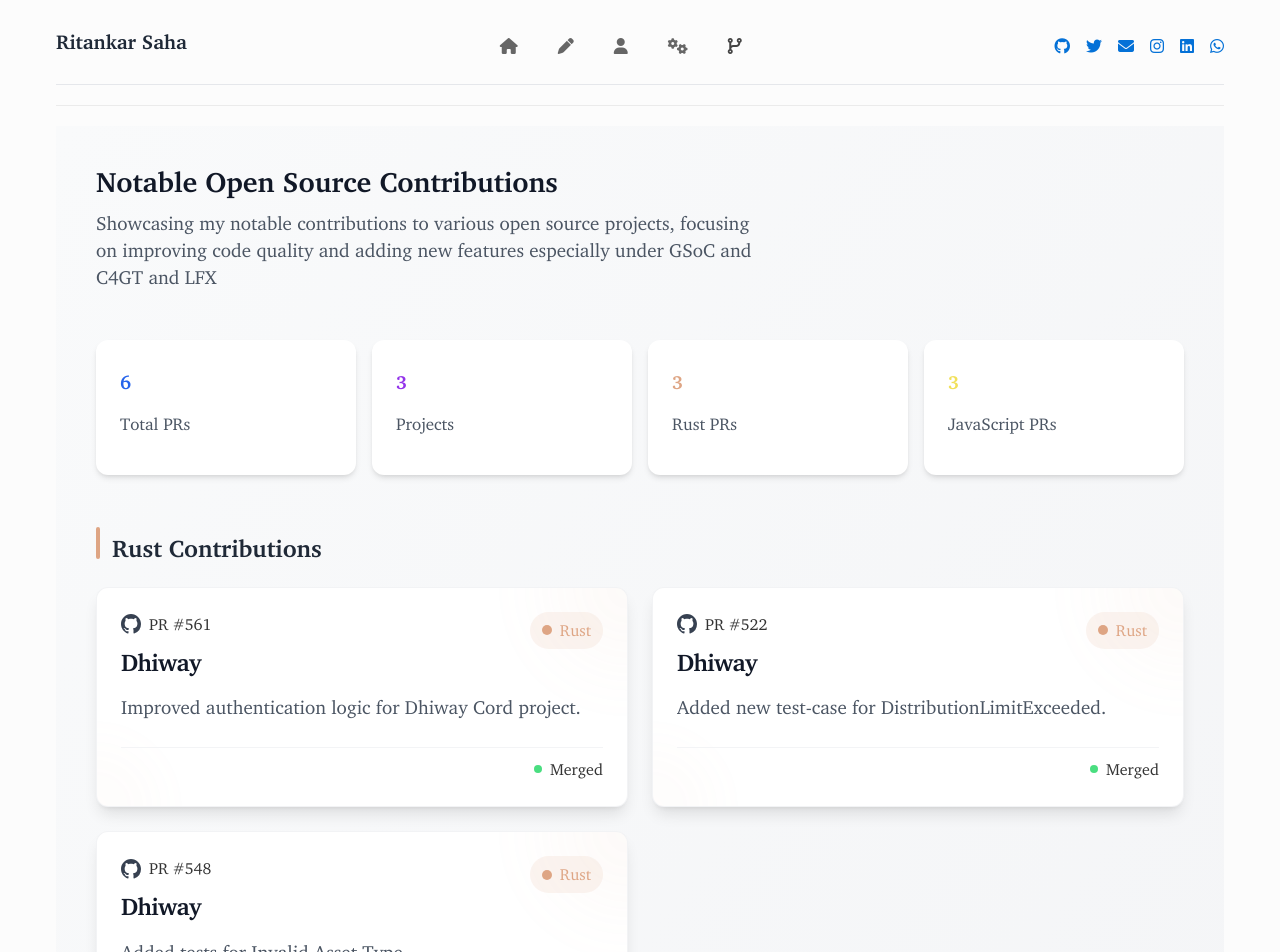
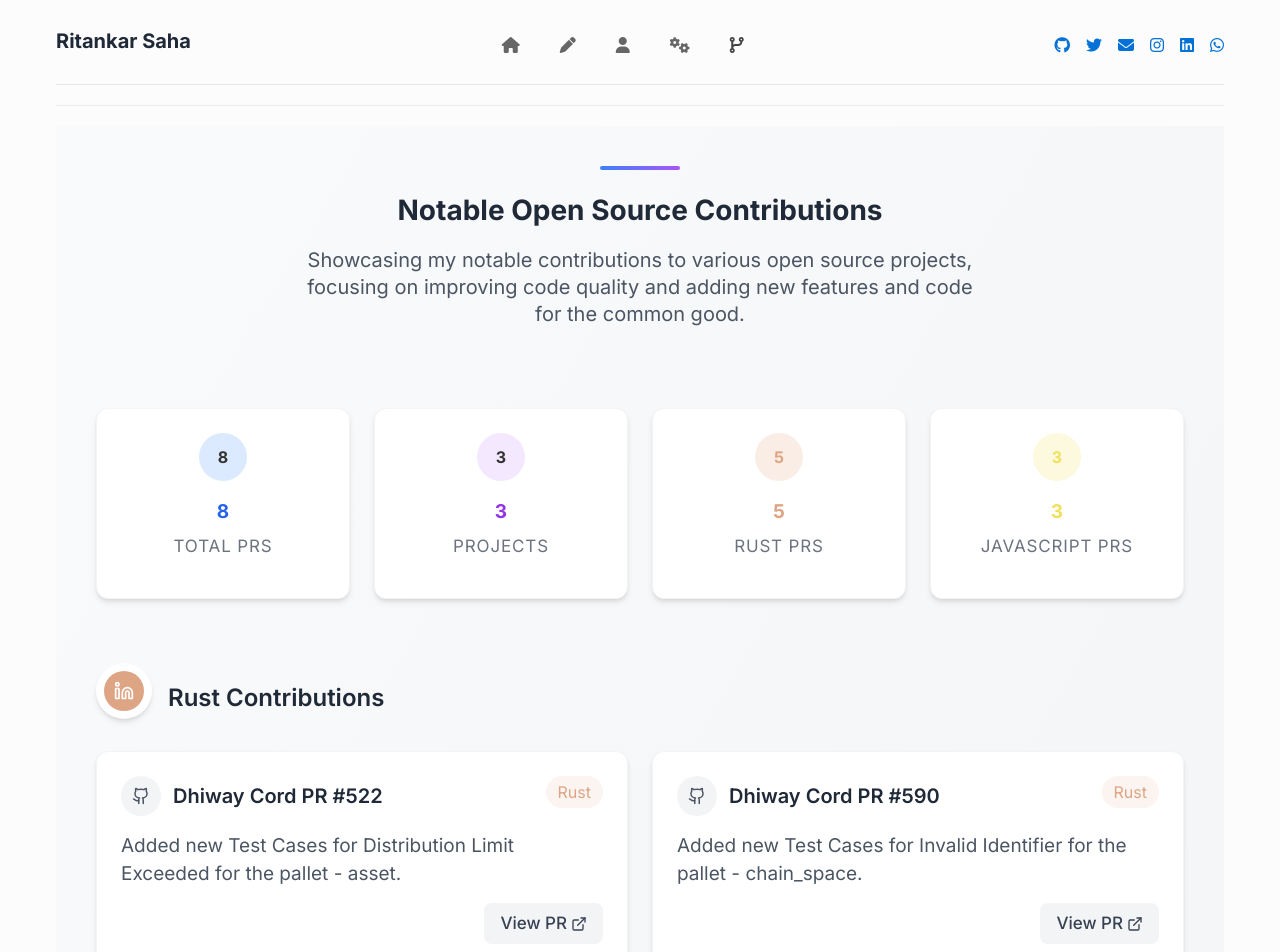
Before and after one commit to ritankarsaha/Perosnal-Blogging, a SvelteKit app: page /contributions in a window 1280 px wide. Shown: the top 952 px of the page. Built offline with nearby package versions, Linux system fonts and the light colour scheme.

Commit message:
feat: Contributions page design refactor

```diff
--- a/src/routes/contributions/+page.svelte
+++ b/src/routes/contributions/+page.svelte
@@ -1,26 +1,41 @@
 <script>
   import ContributionCard from '$lib/components/ContributionCard.svelte';
-    import { fade, fly } from 'svelte/transition';
+  import { fade, fly, scale } from 'svelte/transition';
+  import { spring } from 'svelte/motion';
   import { onMount } from 'svelte';
 
   const contributions = [
     {
-			title: "Dhiway Cord PR #561",
-			description: "Improved authentication logic for Dhiway Cord project.",
-			language: "Rust",
-			languageColor: "#DEA584",
-			prLink: "https://github.com/dhiway/cord/pull/561"
-		},
-		{
       title: "Dhiway Cord PR #522",
-			description: "Added new test-case for DistributionLimitExceeded.",
+      description: "Added new Test Cases for Distribution Limit Exceeded for the pallet - asset.",
       language: "Rust",
       languageColor: "#DEA584",
       prLink: "https://github.com/dhiway/cord/pull/522"
     },
     {
+      title: "Dhiway Cord PR #590",
+      description: "Added new Test Cases for Invalid Identifier for the pallet - chain_space.",
+      language: "Rust",
+      languageColor: "#DEA584",
+      prLink: "https://github.com/dhiway/cord/pull/590"
+    },
+    {
+      title: "Dhiway Cord PR #593",
+      description: "Added new Test Cases for Node_ID_Too_Long for the pallte - node_authorization.",
+      language: "Rust",
+      languageColor: "#DEA584",
+      prLink: "https://github.com/dhiway/cord/pull/593"
+    },
+    {
+      title: "Dhiway Cord PR #591",
+      description: "Added new Test Cases for Invalid Asset Value for the pallet - asset",
+      language: "Rust",
+      languageColor: "#DEA584",
+      prLink: "https://github.com/dhiway/cord/pull/591"
+    },
+    {
       title: "Dhiway Cord PR #548",
-			description: "Added tests for Invalid Asset Type.",
+      description: "Added new Test Cases for Invalid Asset Type for the pallet - asset",
       language: "Rust",
       languageColor: "#DEA584",
       prLink: "https://github.com/dhiway/cord/pull/548"
@@ -49,6 +64,7 @@
   ];
 
   let visible = false;
+  let hoveredCard = null;
 
   onMount(() => {
     visible = true;
@@ -58,63 +74,141 @@
     Rust: contributions.filter(pr => pr.language === "Rust"),
     JavaScript: contributions.filter(pr => pr.language === "JavaScript")
   };
+
+  function handleCardHover(index) {
+    hoveredCard = index;
+  }
+
+  function handleCardLeave() {
+    hoveredCard = null;
+  }
 </script>
 
 <svelte:head>
   <title>Notable Open Source Contributions - Ritankar Saha</title>
   <meta name="description" content="A list of my most notable open source contributions and pull requests." />
+  <link rel="preconnect" href="https://fonts.googleapis.com">
+  <link rel="preconnect" href="https://fonts.gstatic.com">
+  <link href="https://fonts.googleapis.com/css2?family=Inter:wght@300;400;500;600;700&display=swap" rel="stylesheet">
 </svelte:head>
 
 <div class="min-h-screen bg-gradient-to-br from-gray-50 to-gray-100 p-6 md:p-10">
   <div class="max-w-6xl mx-auto">
     {#if visible}
       <!-- Header Section -->
-        <div class="mb-12" in:fly="{{ y: 50, duration: 1000 }}">
-          <h1 class="text-3xl font-bold text-gray-900 mb-3">Notable Open Source Contributions</h1>
-          <p class="text-gray-600 max-w-2xl">
+      <div class="mb-16" in:fly="{{ y: 50, duration: 1000 }}">
+        <div class="flex flex-col items-center text-center mb-8">
+          <div class="w-20 h-1 bg-gradient-to-r from-blue-500 to-purple-500 rounded-full mb-6"></div>
+          <h1 class="text-4xl md:text-5xl font-bold mb-4 text-gray-800">
+            Notable Open Source Contributions
+          </h1>
+          <p class="text-gray-600 max-w-2xl text-lg">
             Showcasing my notable contributions to various open source projects,
-            focusing on improving code quality and adding new features especially under GSoC and C4GT and LFX
+            focusing on improving code quality and adding new features and code for the common good.
           </p>
+        </div>
       </div>
 
       <!-- Stats Section -->
-        <div class="grid grid-cols-2 md:grid-cols-4 gap-4 mb-12"
+      <div class="grid grid-cols-2 md:grid-cols-4 gap-6 mb-16"
            in:fly="{{ y: 50, duration: 1000, delay: 200 }}">
-          <div class="bg-white p-6 rounded-xl shadow-md">
-            <p class="text-3xl font-bold text-blue-600">{contributions.length}</p>
-            <p class="text-sm text-gray-600">Total PRs</p>
+        <div class="bg-white p-6 rounded-xl shadow-md hover:shadow-lg transition-all duration-300 transform hover:-translate-y-1 border border-gray-100">
+          <div class="flex flex-col items-center text-center">
+            <div class="w-12 h-12 rounded-full bg-blue-100 flex items-center justify-center mb-3">
+              <span class="text-blue-600 font-bold">{contributions.length}</span>
             </div>
-          <div class="bg-white p-6 rounded-xl shadow-md">
-            <p class="text-3xl font-bold text-purple-600">3</p>
-            <p class="text-sm text-gray-600">Projects</p>
+            <p class="text-2xl font-bold text-blue-600 mb-1">{contributions.length}</p>
+            <p class="text-sm text-gray-500 uppercase tracking-wider">Total PRs</p>
           </div>
-          <div class="bg-white p-6 rounded-xl shadow-md">
-            <p class="text-3xl font-bold" style="color: {groupedContributions.Rust[0].languageColor}">
+        </div>
+        <div class="bg-white p-6 rounded-xl shadow-md hover:shadow-lg transition-all duration-300 transform hover:-translate-y-1 border border-gray-100">
+          <div class="flex flex-col items-center text-center">
+            <div class="w-12 h-12 rounded-full bg-purple-100 flex items-center justify-center mb-3">
+              <span class="text-purple-600 font-bold">3</span>
+            </div>
+            <p class="text-2xl font-bold text-purple-600 mb-1">3</p>
+            <p class="text-sm text-gray-500 uppercase tracking-wider">Projects</p>
+          </div>
+        </div>
+        <div class="bg-white p-6 rounded-xl shadow-md hover:shadow-lg transition-all duration-300 transform hover:-translate-y-1 border border-gray-100">
+          <div class="flex flex-col items-center text-center">
+            <div class="w-12 h-12 rounded-full flex items-center justify-center mb-3" style="background-color: rgba(222, 165, 132, 0.2);">
+              <span style="color: #DEA584; font-weight: bold;">{groupedContributions.Rust.length}</span>
+            </div>
+            <p class="text-2xl font-bold mb-1" style="color: #DEA584;">
               {groupedContributions.Rust.length}
             </p>
-            <p class="text-sm text-gray-600">Rust PRs</p>
+            <p class="text-sm text-gray-500 uppercase tracking-wider">Rust PRs</p>
           </div>
-          <div class="bg-white p-6 rounded-xl shadow-md">
-            <p class="text-3xl font-bold" style="color: {groupedContributions.JavaScript[0].languageColor}">
+        </div>
+        <div class="bg-white p-6 rounded-xl shadow-md hover:shadow-lg transition-all duration-300 transform hover:-translate-y-1 border border-gray-100">
+          <div class="flex flex-col items-center text-center">
+            <div class="w-12 h-12 rounded-full flex items-center justify-center mb-3" style="background-color: rgba(241, 224, 90, 0.2);">
+              <span style="color: #F1E05A; font-weight: bold;">{groupedContributions.JavaScript.length}</span>
+            </div>
+            <p class="text-2xl font-bold mb-1" style="color: #F1E05A;">
               {groupedContributions.JavaScript.length}
             </p>
-            <p class="text-sm text-gray-600">JavaScript PRs</p>
+            <p class="text-sm text-gray-500 uppercase tracking-wider">JavaScript PRs</p>
+          </div>
         </div>
       </div>
 
       <!-- Contributions Grid -->
       {#each Object.entries(groupedContributions) as [lang, prs], i}
-          <div class="mb-12" in:fly="{{ y: 50, duration: 1000, delay: 300 + i * 100 }}">
-            <div class="flex items-center mb-6">
-              <div class="w-1 h-8 rounded-full mr-3"
-                   style="background-color: {prs[0].languageColor};">
+        <div class="mb-16" in:fly="{{ y: 50, duration: 1000, delay: 300 + i * 100 }}">
+          <div class="flex items-center mb-8">
+            <div class="w-14 h-14 rounded-full flex items-center justify-center mr-4 bg-white shadow-md p-1">
+              <div class="w-10 h-10 rounded-full flex items-center justify-center"
+                   style="background-color: {lang === 'Rust' ? '#DEA584' : '#F1E05A'};">
+                <svg xmlns="http://www.w3.org/2000/svg" width="20" height="20" viewBox="0 0 24 24" fill="none" stroke="white" stroke-width="2" stroke-linecap="round" stroke-linejoin="round">
+                  <path d="M16 8a6 6 0 0 1 6 6v7h-4v-7a2 2 0 0 0-2-2 2 2 0 0 0-2 2v7h-4v-7a6 6 0 0 1 6-6z"></path>
+                  <rect x="2" y="9" width="4" height="12"></rect>
+                  <circle cx="4" cy="4" r="2"></circle>
+                </svg>
               </div>
-              <h2 class="text-xl font-semibold text-gray-800">{lang} Contributions</h2>
+            </div>
+            <h2 class="text-2xl font-semibold text-gray-800">
+              {lang} Contributions
+            </h2>
           </div>
           <div class="grid grid-cols-1 md:grid-cols-2 gap-6">
             {#each prs as pr, j}
-                <div in:fly="{{ y: 20, duration: 400, delay: 400 + (i * 100) + (j * 50) }}">
-                  <ContributionCard {...pr} />
+              <div
+                in:scale="{{ duration: 400, delay: 400 + (i * 100) + (j * 50), start: 0.95 }}"
+                on:mouseenter={() => handleCardHover(`${i}-${j}`)}
+                on:mouseleave={handleCardLeave}
+                class="transform transition-all duration-300 {hoveredCard === `${i}-${j}` ? 'scale-102' : ''}"
+              >
+                <div class="bg-white rounded-xl p-6 shadow-md hover:shadow-lg transition-all duration-300 border border-gray-100 h-full">
+                  <div class="flex justify-between items-start mb-4">
+                    <div class="flex items-center">
+                      <div class="w-10 h-10 rounded-full bg-gray-100 flex items-center justify-center mr-3">
+                        <svg xmlns="http://www.w3.org/2000/svg" width="18" height="18" viewBox="0 0 24 24" fill="none" stroke="currentColor" stroke-width="2" stroke-linecap="round" stroke-linejoin="round" class="text-gray-600">
+                          <path d="M15 22v-4a4.8 4.8 0 0 0-1-3.5c3 0 6-2 6-5.5.08-1.25-.27-2.48-1-3.5.28-1.15.28-2.35 0-3.5 0 0-1 0-3 1.5-2.64-.5-5.36-.5-8 0C6 2 5 2 5 2c-.3 1.15-.3 2.35 0 3.5A5.403 5.403 0 0 0 4 9c0 3.5 3 5.5 6 5.5-.39.49-.68 1.05-.85 1.65-.17.6-.22 1.23-.15 1.85v4"></path>
+                          <path d="M9 18c-4.51 2-5-2-7-2"></path>
+                        </svg>
+                      </div>
+                      <h3 class="font-semibold text-lg text-gray-800">{pr.title}</h3>
+                    </div>
+                    <span class="px-3 py-1 text-xs rounded-full"
+                          style="background-color: {pr.languageColor}20; color: {pr.languageColor};">
+                      {pr.language}
+                    </span>
+                  </div>
+                  <p class="text-gray-600 mb-4">{pr.description}</p>
+                  <div class="flex justify-end">
+                    <a href={pr.prLink} target="_blank" rel="noopener noreferrer"
+                       class="inline-flex items-center px-4 py-2 rounded-lg bg-gray-100 hover:bg-gray-200 text-gray-700 text-sm font-medium transition-colors">
+                      View PR
+                      <svg xmlns="http://www.w3.org/2000/svg" width="16" height="16" viewBox="0 0 24 24" fill="none" stroke="currentColor" stroke-width="2" stroke-linecap="round" stroke-linejoin="round" class="ml-1">
+                        <path d="M18 13v6a2 2 0 0 1-2 2H5a2 2 0 0 1-2-2V8a2 2 0 0 1 2-2h6"></path>
+                        <polyline points="15 3 21 3 21 9"></polyline>
+                        <line x1="10" y1="14" x2="21" y2="3"></line>
+                      </svg>
+                    </a>
+                  </div>
+                </div>
               </div>
             {/each}
           </div>
@@ -128,5 +222,14 @@
   :global(body) {
     margin: 0;
     padding: 0;
+    font-family: 'Inter', sans-serif;
+  }
+
+  :global(*) {
+    box-sizing: border-box;
+  }
+
+  .scale-102 {
+    transform: scale(1.02);
   }
 </style>
```
Lines whose indentation alone changed are shown as unchanged.
